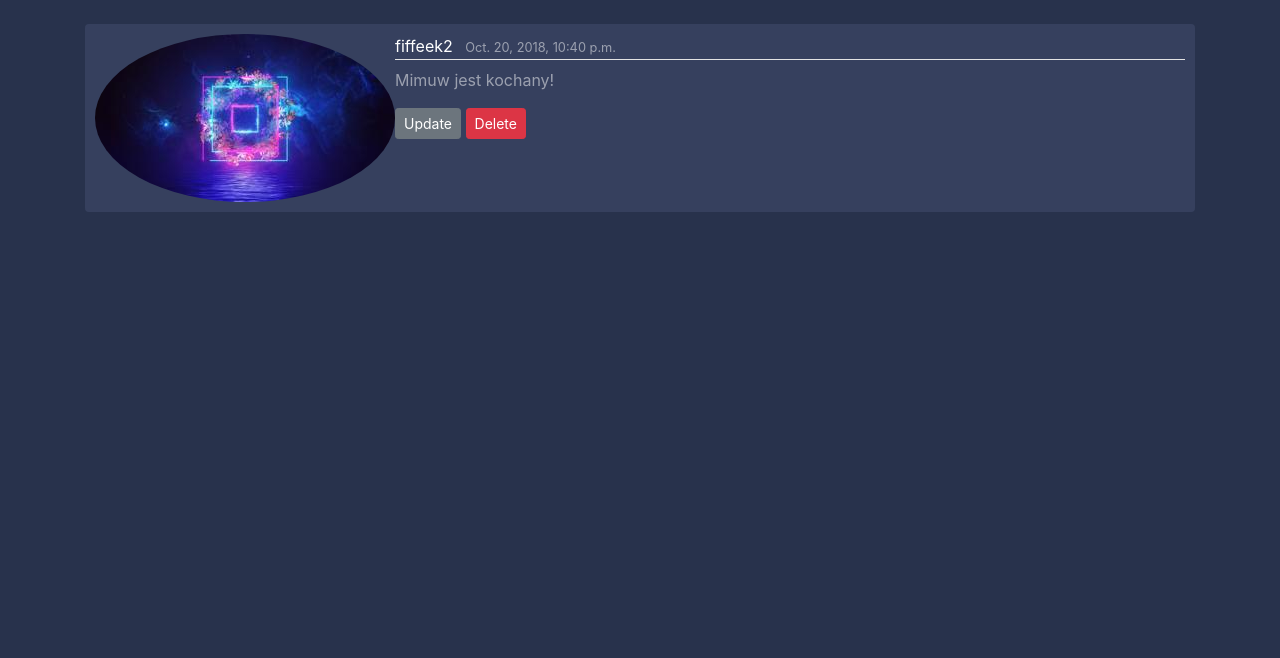
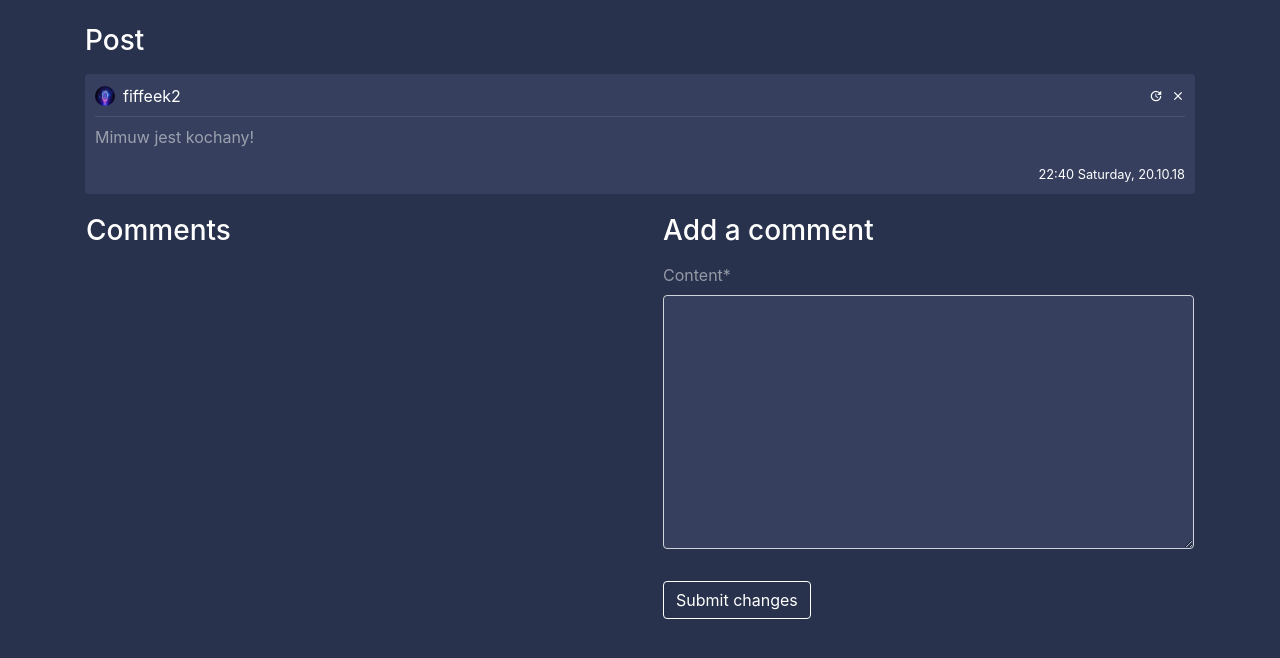
Before and after one commit to rodjoseph/speecheasy, a Django app: page /post/13/ in a window 1280 px wide. Shown: the part 56-714 px from the top of the page. Run offline with Django 3.2, Linux system fonts and the light colour scheme; a user stored in the database is signed in; data comes from the database, SQL or seed files in the repository; both versions use the stored data as it was after the commit; some libraries are stand-ins or nearby versions.

Commit message:
Add comment section

```diff
--- a/blog/admin.py
+++ b/blog/admin.py
@@ -1,5 +1,6 @@
 from django.contrib import admin
-from blog.models import Post
+from blog.models import Post, Comment
 
 
 admin.site.register(Post)
+admin.site.register(Comment)
--- /dev/null
+++ b/blog/forms.py
@@ -0,0 +1,8 @@
+from django import forms
+from .models import Comment
+
+
+class NewCommentForm(forms.ModelForm):
+    class Meta:
+        model = Comment
+        fields = ['content']
--- a/blog/models.py
+++ b/blog/models.py
@@ -11,3 +11,14 @@ class Post(models.Model):
 
     def __str__(self):
         return self.content[:5]
+
+    @property
+    def number_of_comments(self):
+        return Comment.objects.filter(post_connected=self).count()
+
+
+class Comment(models.Model):
+    content = models.TextField(max_length=150)
+    date_posted = models.DateTimeField(default=timezone.now)
+    author = models.ForeignKey(User, on_delete=models.CASCADE)
+    post_connected = models.ForeignKey(Post, on_delete=models.CASCADE)
--- a/blog/static/blog/main.css
+++ b/blog/static/blog/main.css
@@ -164,3 +164,19 @@ textarea:focus, input:focus {
 ul {
     list-style: none !important;
 }
+
+.hovered-tweet {
+    cursor: pointer;
+}
+
+.hovered-tweet:hover {
+    -webkit-transition: background-color .2s;
+    background-color: #454f6f !important;
+}
+
+input[type="file"]::-webkit-file-upload-button {
+    color: white !important;
+    background-color: #36405e !important;
+    border-radius: 4px;
+    border: 1px solid white;
+}
--- a/blog/templates/blog/post_detail.html
+++ b/blog/templates/blog/post_detail.html
@@ -1,23 +1,103 @@
 {% extends "blog/base.html" %}
+{% load crispy_forms_tags %}
 {% block content %}
+    <h3 class="white-important mb-3">
+        Post
+    </h3>
    <article class="media content-section">
-       <img class="rounded-circle article-img"
-               src="{{ post.author.profile.image.url }}">
-      <div class="media-body">
-        <div class="article-metadata">
-          <a class="mr-2" href="#">{{ post.author }}</a>
-          <small class="text-muted">{{ post.date_posted }}</small>
+        <div style="width: 100%; word-break: break-all;">
+            <div class="pb-2 row m-0" style="width: 100%; margin-right: 0 !important;">
+               <div
+                       style="padding-left: 0px !important;"
+                       class="col-8 no-padding d-flex align-items-center">
+                   <img
+                       class="rounded-circle mr-2"
+                       style="width: 20px; height: 20px;"
+                       src="{{ post.author.profile.image.url }}">
+                   <a class="mr-2 white-important" href="{% url 'user-posts' post.author %}">
+                       {{ post.author }}
+                   </a>
+               </div>
+               <div class="col-4 d-flex flex-row-reverse no-padding align-items-center"
+                    style="padding-right: 0 !important;">
+                   {% if post.author == user %}
+                        <a class="material-icons ml-2"
+                           style="font-size: 14px"
+                                href="{% url 'post-delete' post.id %}">clear</a>
+                        <a class="material-icons ml-2"
+                           style="font-size: 14px"
+                                href="{% url 'post-update' post.id %}">update</a>
+                    {%  endif %}
+               </div>
+           </div>
+            <div
+                    class="mb-2"
+                    style="width: 100%; height: 1px; background-color: rgba(255, 255, 255, 0.1)"></div>
+            <a style="color: rgba(255, 255, 255, 0.5) !important;">
+                <p>
+                    {{ post.content }}
+                </p>
+
+                <small
+                    class="white-important d-flex full-width flex-row-reverse">
+                    {{ post.date_posted | date:"H:i l, d.m.y" }}
+                </small>
+            </a>
         </div>
-        <h2><a class="article-title" href="#">{{ post.title }}</a></h2>
-        <p class="article-content">{{ post.content }}</p>
-           {% if post.author == user %}
-                <div>
-                 <a class="btn btn-secondary btn-sm"
-                        href="{% url 'post-update' post.id %}">Update</a>
-                <a class="btn btn-danger btn-sm"
-                        href="{% url 'post-delete' post.id %}">Delete</a>
-                </div>
-            {%  endif %}
-      </div>
-    </article>
+   </article>
+    <div class="row pl-3">
+        <div class="col-6 pl-0">
+         <h3 class="white-important mb-3">
+             Comments
+         </h3>
+        {% for comment in comments %}
+            <article class="media content-section">
+                <div style="width: 100%; word-break: break-all;">
+                <div class="pb-2 row m-0" style="width: 100%; margin-right: 0 !important;">
+                   <div
+                           style="padding-left: 0px !important;"
+                           class="col-8 no-padding d-flex align-items-center">
+                       <img
+                           class="rounded-circle mr-2"
+                           style="width: 20px; height: 20px;"
+                           src="{{ comment.author.profile.image.url }}">
+                       <a class="mr-2 white-important" href="{% url 'user-posts' post.author %}">
+                           {{ comment.author }}
+                       </a>
+                   </div>
+               </div>
+                <div
+                        class="mb-2"
+                        style="width: 100%; height: 1px; background-color: rgba(255, 255, 255, 0.1)"></div>
+                <a style="color: rgba(255, 255, 255, 0.5) !important;">
+                    <p>
+                        {{ comment.content }}
+                    </p>
+
+                    <small
+                        class="white-important d-flex full-width flex-row-reverse">
+                        {{ comment.date_posted | date:"H:i l, d.m.y" }}
+                    </small>
+                </a>
+            </div>
+            </article>
+        {% endfor %}
+        </div>
+        {% if user is not None %}
+            <div class="col-6 pr-3">
+                <h3 class="white-important mb-3">
+                    Add a comment
+                </h3>
+                <form method="POST">
+                    {% csrf_token %}
+                    <fieldset class="form-group">
+                        {{ form | crispy }}
+                    </fieldset>
+                    <div class="form-group">
+                        <button class="btn btn-outline-primary" type="submit">Submit changes</button>
+                    </div>
+                </form>
+            </div>
+        {% endif %}
+    </div>
 {% endblock content %}
--- a/blog/views.py
+++ b/blog/views.py
@@ -1,11 +1,12 @@
 from django.shortcuts import render, get_object_or_404
-from blog.models import Post
+from blog.models import Post, Comment
 from users.models import Follow, Profile
 import sys
 from django.contrib.auth.models import User
 from django.views.generic import ListView, DetailView, CreateView, UpdateView, DeleteView
 from django.contrib.auth.mixins import LoginRequiredMixin, UserPassesTestMixin
 from django.db.models import Count
+from .forms import NewCommentForm
 
 
 def is_users(post_user, logged_user):
@@ -101,6 +102,21 @@ class PostDetailView(DetailView):
     template_name = 'blog/post_detail.html'
     context_object_name = 'post'
 
+    def get_context_data(self, **kwargs):
+        data = super().get_context_data(**kwargs)
+        comments_connected = Comment.objects.filter(post_connected=self.get_object()).order_by('-date_posted')
+        data['comments'] = comments_connected
+        data['form'] = NewCommentForm(instance=self.request.user)
+        return data
+
+    def post(self, request, *args, **kwargs):
+        new_comment = Comment(content=request.POST.get('content'),
+                              author=self.request.user,
+                              post_connected=self.get_object())
+        new_comment.save()
+
+        return self.get(self, request, *args, **kwargs)
+
 
 class PostDeleteView(LoginRequiredMixin, UserPassesTestMixin, DeleteView):
     model = Post
@@ -132,6 +148,7 @@ class PostUpdateView(LoginRequiredMixin, UserPassesTestMixin, UpdateView):
     model = Post
     fields = ['content']
     template_name = 'blog/post_new.html'
+    success_url = '/'
 
     def form_valid(self, form):
         form.instance.author = self.request.user
--- /dev/null
+++ b/requirements.txt
@@ -0,0 +1,5 @@
+Django==2.1.2
+django-crispy-forms==1.7.2
+Pillow==5.3.0
+pkg-resources==0.0.0
+pytz==2018.5
```
Also changed, not shown: blog/templates/blog/home.html (+17 -2 lines), blog/migrations/0004_comment.py (added), blog/migrations/0005_auto_20181024_0929.py (added), db.sqlite3, media/default.jpg (added), users/migrations/0005_auto_20181024_0929.py (added).
